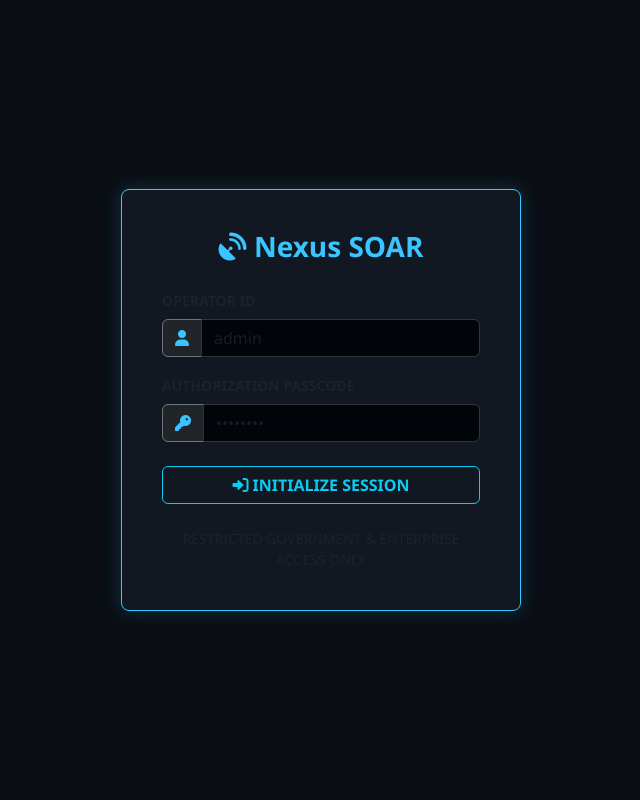
After one commit to Code-Geez/SOC-Dashboard, a Flask app: template templates/login.html in a window 1280 px wide. The commit adds this page. Shown: the whole page, without its empty margins (319-959 px from the left). Run offline with Flask 3, Linux system fonts and the light colour scheme; the template is opened without the code that fills it, so the values that code supplies are empty.

Commit message:
UI: Created secure authentication portal and logout navigation
- Built a custom dark-mode SOC login portal (login.html) using Bootstrap.
- Added secure session termination (Logout) button to the main dashboard navigation bar.
- Configured form POST submission for operator authentication.

```diff
--- a/templates/index.html
+++ b/templates/index.html
@@ -20,6 +20,7 @@
                     </label>
                 </div>
                 <button id="demoBtn" class="btn btn-outline-danger btn-sm pulse-border"><i class="fa-solid fa-bolt"></i> Launch Simulation</button>
+                <a href="/logout" class="btn btn-outline-secondary btn-sm ms-3"><i class="fa-solid fa-power-off"></i> Logout</a>
             </div>
         </div>
     </nav>
--- /dev/null
+++ b/templates/login.html
@@ -0,0 +1,44 @@
+<!DOCTYPE html>
+<html lang="en">
+<head>
+    <meta charset="UTF-8">
+    <title>Nexus SOAR | Authentication</title>
+    <link href="https://cdn.jsdelivr.net/npm/bootstrap@5.3.0/dist/css/bootstrap.min.css" rel="stylesheet">
+    <link href="https://cdnjs.cloudflare.com/ajax/libs/font-awesome/6.0.0/css/all.min.css" rel="stylesheet">
+    <link rel="stylesheet" href="/static/css/style.css">
+    <style>
+        body { display: flex; align-items: center; justify-content: center; height: 100vh; background-color: var(--bg-dark); }
+        .login-card { background: var(--panel-bg); border: 1px solid var(--cyan); border-radius: 8px; padding: 40px; width: 100%; max-width: 400px; box-shadow: 0 0 20px rgba(57, 197, 255, 0.2); }
+        .form-control { background-color: #010409; border: 1px solid #30363d; color: white; }
+        .form-control:focus { background-color: #0d1219; color: white; border-color: var(--cyan); box-shadow: 0 0 5px rgba(57, 197, 255, 0.5); }
+    </style>
+</head>
+<body>
+    <div class="login-card text-center">
+        <h3 class="text-cyan fw-bold mb-4"><i class="fa-solid fa-satellite-dish"></i> Nexus SOAR</h3>
+
+        {% if error %}
+        <div class="alert alert-danger py-2 small fw-bold"><i class="fa-solid fa-triangle-exclamation"></i> {{ error }}</div>
+        {% endif %}
+
+        <form method="POST" action="/login">
+            <div class="mb-3 text-start">
+                <label class="form-label text-muted small fw-bold">OPERATOR ID</label>
+                <div class="input-group">
+                    <span class="input-group-text bg-dark border-secondary text-cyan"><i class="fa-solid fa-user"></i></span>
+                    <input type="text" name="username" class="form-control" required autocomplete="off" placeholder="admin">
+                </div>
+            </div>
+            <div class="mb-4 text-start">
+                <label class="form-label text-muted small fw-bold">AUTHORIZATION PASSCODE</label>
+                <div class="input-group">
+                    <span class="input-group-text bg-dark border-secondary text-cyan"><i class="fa-solid fa-key"></i></span>
+                    <input type="password" name="password" class="form-control" required placeholder="••••••••">
+                </div>
+            </div>
+            <button type="submit" class="btn btn-outline-info w-100 fw-bold"><i class="fa-solid fa-right-to-bracket"></i> INITIALIZE SESSION</button>
+        </form>
+        <div class="mt-4 text-muted small">RESTRICTED GOVERNMENT & ENTERPRISE ACCESS ONLY</div>
+    </div>
+</body>
+</html>
```
